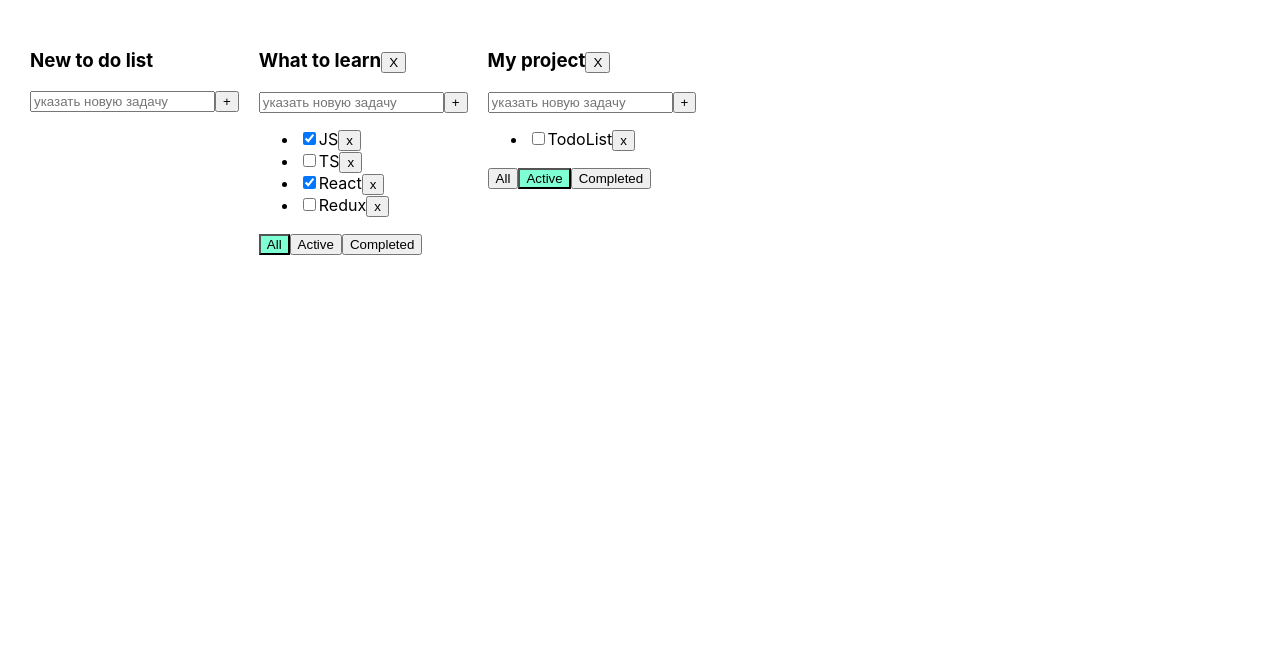
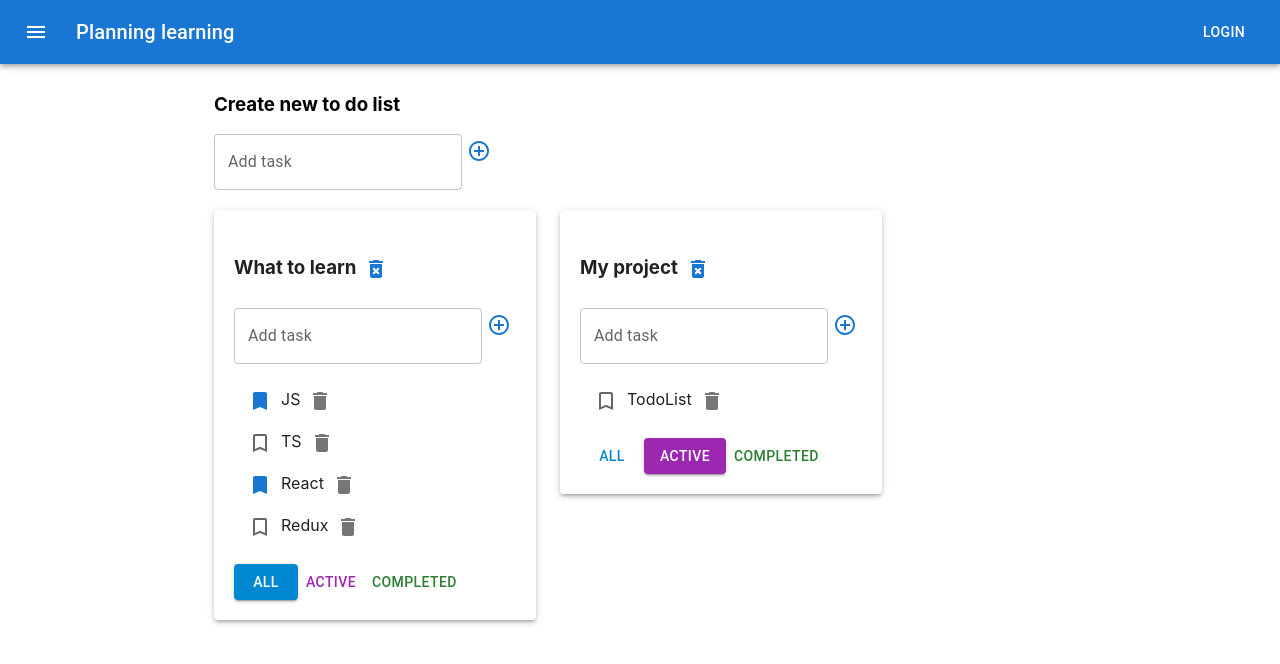
Before and after one commit to AndrosovMA/ToDoList, a React (Create React App) app: page / in a window 1280 px wide. Shown: the top 664 px of the page. Built offline with nearby package versions, Linux system fonts and the light colour scheme.

Commit message:
v.0.0.7 added simple design with library material UI

```diff
--- a/package.json
+++ b/package.json
@@ -3,6 +3,10 @@
   "version": "0.1.0",
   "private": true,
   "dependencies": {
+    "@emotion/react": "^11.8.2",
+    "@emotion/styled": "^11.8.1",
+    "@mui/icons-material": "^5.5.1",
+    "@mui/material": "^5.5.1",
     "@testing-library/jest-dom": "^4.2.4",
     "@testing-library/react": "^9.3.2",
     "@testing-library/user-event": "^7.1.2",
@@ -14,7 +18,7 @@
     "react": "^16.13.1",
     "react-dom": "^16.13.1",
     "react-scripts": "3.4.1",
-    "typescript": "~3.7.2",
+    "typescript": "^4.6.2",
     "uuid": "^8.3.2"
   },
   "scripts": {
--- a/src/AddItemForm.tsx
+++ b/src/AddItemForm.tsx
@@ -1,4 +1,6 @@
 import React, {useState} from "react";
+import {IconButton, TextField} from "@mui/material";
+import {AddCircleOutline} from "@mui/icons-material";
 
 type PropsItemForm = {
     addItem: (title: string) => void
@@ -8,11 +10,11 @@ export function AddItemForm(props: PropsItemForm) {
     const [errorInput, setErrorInput] = useState<null | string>(null);
     const [newTaskTittle, setNewTaskTittle] = useState('');
 
-    const inputTextHandler = (e: React.FormEvent<HTMLInputElement>) => {
+    const inputTextHandler = (e: React.ChangeEvent<HTMLTextAreaElement | HTMLInputElement>) => {
         setErrorInput(null)
         setNewTaskTittle(e.currentTarget.value);
     };
-    const addTaskByEnter = (e: React.KeyboardEvent<HTMLInputElement>) => {
+    const addTaskByEnter = (e: any) => {
         if (newTaskTittle.trim() === '') {
             setErrorInput('error')
             return
@@ -33,11 +35,18 @@ export function AddItemForm(props: PropsItemForm) {
 
     return (
         <div>
-            <input placeholder='указать новую задачу' value={newTaskTittle}
-                   className={errorInput ? errorInput : ''}
-                   onChange={inputTextHandler}
-                   onKeyPress={addTaskByEnter}/>
-            <button onClick={addTaskByButton}>+</button>
+            <TextField
+                id="standard-basic"
+                label="Add task"
+                variant="outlined"
+                error={!!errorInput}
+                value={newTaskTittle}
+                onChange={inputTextHandler}
+                onKeyPress={addTaskByEnter}
+            />
+            <IconButton aria-label="delete" onClick={addTaskByButton}  color="primary" size="small">
+                <AddCircleOutline/>
+            </IconButton>
             {errorInput && <div className="error_message">tittle is required</div>}
         </div>
     )
--- a/src/App.css
+++ b/src/App.css
@@ -1,24 +1,9 @@
-.App {
-  padding: 30px;
-  display: flex;
-}
-
-.App > div {
-  margin-right: 20px;
-}
-
-.error {
-  border: red 1px solid;
-}
-
 .error_message {
   color: red;
 }
 
-.active_filter {
-  background-color: aquamarine;
+
+ul {
+  list-style:none;
+  padding-inline-start: 5px;
 }
-
-.isDone {
-  opacity: 0.5;
-}
--- a/src/App.tsx
+++ b/src/App.tsx
@@ -3,6 +3,8 @@ import './App.css';
 import {TodoList} from "./TodoList";
 import {v1} from "uuid";
 import {AddItemForm} from "./AddItemForm";
+import {AppBar, Button, Container, Grid, IconButton, Paper, Toolbar, Typography} from "@mui/material";
+import {Menu} from '@mui/icons-material';
 
 export type TaskType = {
     id: string,
@@ -13,7 +15,6 @@ export type TasksType = Array<TaskType>;
 export type TasksTypeObject = {
     [idTodoList: string]: TasksType
 }
-
 export type FilterValueType = "All" | "Active" | "Completed";
 export type TodoListType = {
     id: string,
@@ -103,11 +104,35 @@ function App() {
 
     return (
         <div className="App">
+            {/**Header App bar with burger menu*/}
+            <AppBar position="static">
+                <Toolbar>
+                    <IconButton
+                        size="large"
+                        edge="start"
+                        color="inherit"
+                        aria-label="menu"
+                        sx={{mr: 2}}
+                    >
+                        <Menu/>
+                    </IconButton>
+                    <Typography variant="h6" component="div" sx={{flexGrow: 1}}>
+                        Planning learning
+                    </Typography>
+                    <Button color="inherit">Login</Button>
+                </Toolbar>
+            </AppBar>
+
+            <Container maxWidth="md">
+                <Grid container style={{padding: "10px 20px 20px 0"}}>
+                    {/**Form for add new to do list*/}
                     <div>
-                <div><h3>New to do list</h3></div>
+                        <div><h3>Create new to do list</h3></div>
                         <AddItemForm addItem={addTodoList}/>
                     </div>
-
+                </Grid>
+                <Grid container spacing={3}>
+                    {/**render todoList*/}
                     {
                         todoLists.map((el) => {
                             let tasksForTodoList: TasksType = tasks[el.id];
@@ -119,6 +144,8 @@ function App() {
                             }
 
                             return (
+                                <Grid item>
+                                    <Paper elevation={3} style={{padding: "20px"}}>
                                         <TodoList
                                             key={el.id}
                                             id={el.id}
@@ -133,9 +160,13 @@ function App() {
                                             editableTitleTaskHandler={editableTitleTaskHandler}
                                             editableTitleHeaderHandler={editableTitleHeaderHandler}
                                         />
+                                    </Paper>
+                                </Grid>
                             )
                         })
                     }
+                </Grid>
+            </Container>
 
         </div>
     );
--- a/src/EditableTitle.tsx
+++ b/src/EditableTitle.tsx
@@ -1,4 +1,5 @@
 import React, {ChangeEvent, useState} from "react";
+import {Input} from "@mui/material";
 
 type EditableTitleProps = {
     title: string
@@ -30,7 +31,7 @@ export function EditableTitle(props: EditableTitleProps) {
     return (
         <>
             {editMode
-                ? <input value={editTitle}
+                ? <Input value={editTitle}
                          onBlur={turnOfInputHandler}
                          autoFocus={true}
                          onChange={inputHandler}
--- a/src/TodoList.tsx
+++ b/src/TodoList.tsx
@@ -3,6 +3,11 @@ import {FilterValueType, TasksType} from "./App";
 import {v1} from "uuid";
 import {AddItemForm} from "./AddItemForm";
 import {EditableTitle} from "./EditableTitle";
+
+/** Material UI*/
+import {Button, Checkbox, IconButton} from "@mui/material";
+import {Delete, BookmarkBorder, Bookmark, DeleteForever} from '@mui/icons-material';
+const label = {inputProps: {'aria-label': 'Checkbox demo'}};
 
 type Props = {
     id: string
@@ -35,22 +40,26 @@ export function TodoList(props: Props) {
     const addTask = (title: string) => {
         props.addTask(title, props.id)
     } // обертка над props.addTask что бы не передавать id
-    const editableTitleHeader = (value: string)=> {
+    const editableTitleHeader = (value: string) => {
         props.editableTitleHeaderHandler(props.id, value);
     }
 
     return (
         <div>
+            {/**Title to do list*/}
             <h3>
-                {/*<span>{props.taskName}</span>*/}
                 <EditableTitle title={props.taskName}
-                               editableTitleValue={editableTitleHeader}/>
-
-                <button onClick={handlerDeleteTodoList}>X</button>
+                               editableTitleValue={editableTitleHeader}
+                />
+                <IconButton aria-label="delete" onClick={handlerDeleteTodoList} color="primary">
+                    <DeleteForever/>
+                </IconButton>
             </h3>
 
+            {/**Add new task*/}
             <AddItemForm addItem={addTask}/>
 
+            {/**All tasks*/}
             <ul>
                 {
                     props.tasks.map((el) => {
@@ -64,26 +73,36 @@ export function TodoList(props: Props) {
                             props.editableTitleTaskHandler(props.id, el.id, value)
                         }
 
-                        return <li key={v1()}>
-                            <input type="checkbox" checked={el.isDone} onChange={onChangeCheckbox}/>
-                            <EditableTitle title={el.title}
-                                           editableTitleValue={editableTitleTask}/>
-                            <button onClick={onRemoveTask}>x</button>
-                        </li>
+                        return (
+                            <li key={v1()}>
+                                <Checkbox {...label} checked={el.isDone}
+                                          onChange={onChangeCheckbox}
+                                          icon={<BookmarkBorder/>}
+                                          checkedIcon={<Bookmark/>}/>
+
+                                <EditableTitle title={el.title}
+                                               editableTitleValue={editableTitleTask}/>
+
+                                <IconButton aria-label="delete" onClick={onRemoveTask}>
+                                    <Delete/>
+                                </IconButton>
+                            </li>)
                     })
                 }
             </ul>
 
+            {/**Buttons for filter tasks*/}
             <div>
-                <button className={props.filter === 'All' ? 'active_filter' : ''}
+                <Button color={"info"} variant={props.filter === 'All' ? 'contained' : 'text'}
                         onClick={allClickHandler}>All
-                </button>
-                <button className={props.filter === 'Active' ? 'active_filter' : ''}
+                </Button>
+                <Button color={"secondary"} variant={props.filter === 'Active' ? 'contained' : 'text'}
                         onClick={activeClickHandler}>Active
-                </button>
-                <button className={props.filter === 'Completed' ? 'active_filter' : ''}
+                </Button>
+                <Button color={"success"} variant={props.filter === 'Completed' ? 'contained' : 'text'}
                         onClick={completedClickHandler}>Completed
-                </button>
+                </Button>
+
             </div>
         </div>
     )
--- a/tsconfig.json
+++ b/tsconfig.json
@@ -1,11 +1,15 @@
 {
   "compilerOptions": {
-    "target": "es5",
+    "target": "es6",
     "lib": [
       "dom",
       "dom.iterable",
       "esnext"
     ],
+    "noImplicitAny": true,
+    "noImplicitThis": true,
+    "strictNullChecks": true,
+
     "allowJs": true,
     "skipLibCheck": true,
     "esModuleInterop": true,
```
Also changed, not shown: 1 other file (tests, documents, lock files or other folders). Lines whose indentation alone changed are shown as unchanged.
